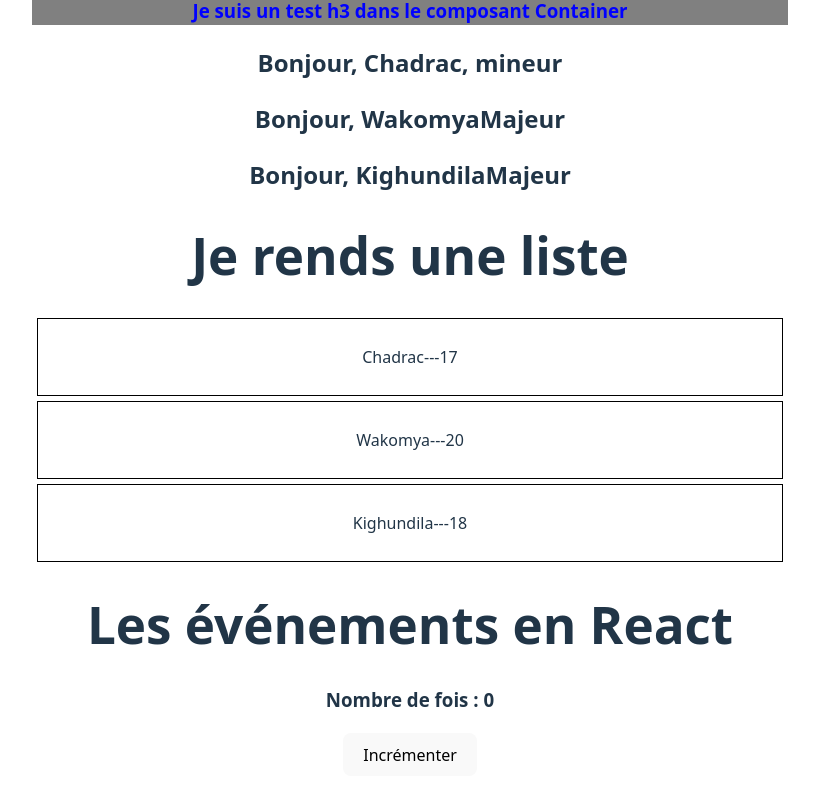
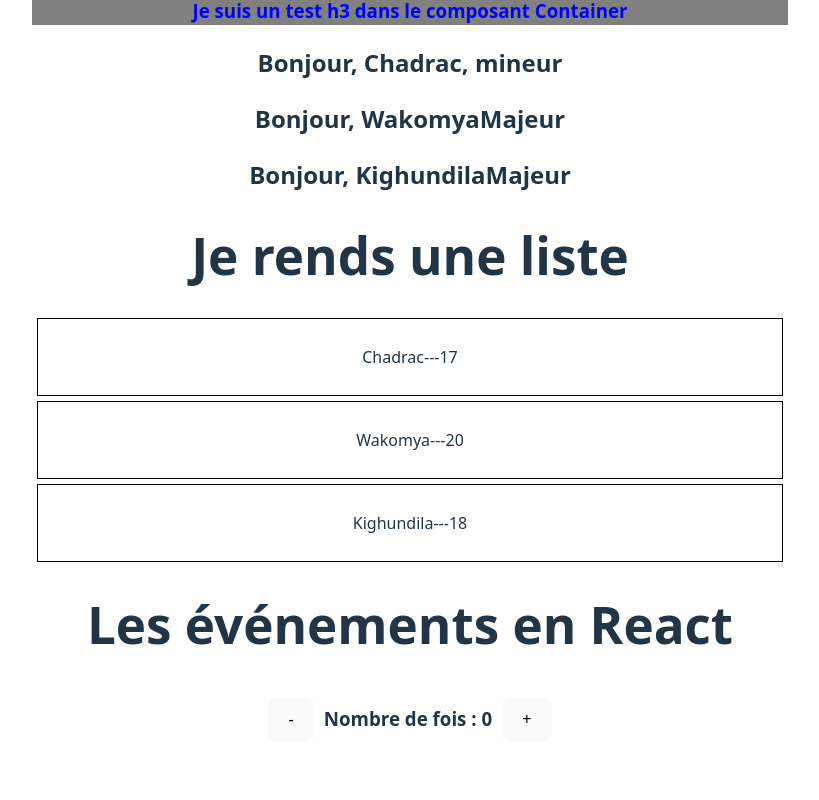
Before and after one commit to Chadrac-WAKOMYA/react-nextjs-leaarning, a React (Vite) app: page / in a window 1280 px wide. Shown: the part 505-1305 px from the top of the page, without its empty margins (230-1049 px from the left). Built offline with nearby package versions, Linux system fonts and the light colour scheme.

Commit message:
handleDecement function added in Compteur component

```diff
--- a/src/components/Compteur.tsx
+++ b/src/components/Compteur.tsx
@@ -9,13 +9,22 @@ export default function Compteur({}: Props) {
     }
 
     const handleDecrement = () => {
-        setCount(count + 1);
+        setCount(count - 1);
     }
     return (
-        <div>
-            <h1>Les événements en React</h1>
-            <h3>Nombre de fois : {count}</h3>
-            <button onClick={handleIncrement}>Incrémenter</button>
-        </div>
+        <>
+            <h1>Les événements en React <br/></h1>
+            <div
+                style={{
+                    display: 'flex',
+                    alignItems: 'center',
+                    justifyContent: 'center',
+                }}
+            >
+                <button onClick={handleDecrement} style={{margin : 10}}>-</button>
+                <h3 > Nombre de fois : {count}</h3>
+                <button onClick={handleIncrement}style={{margin : 10}}>+</button>
+            </div>
+        </>
     )
 }
```
